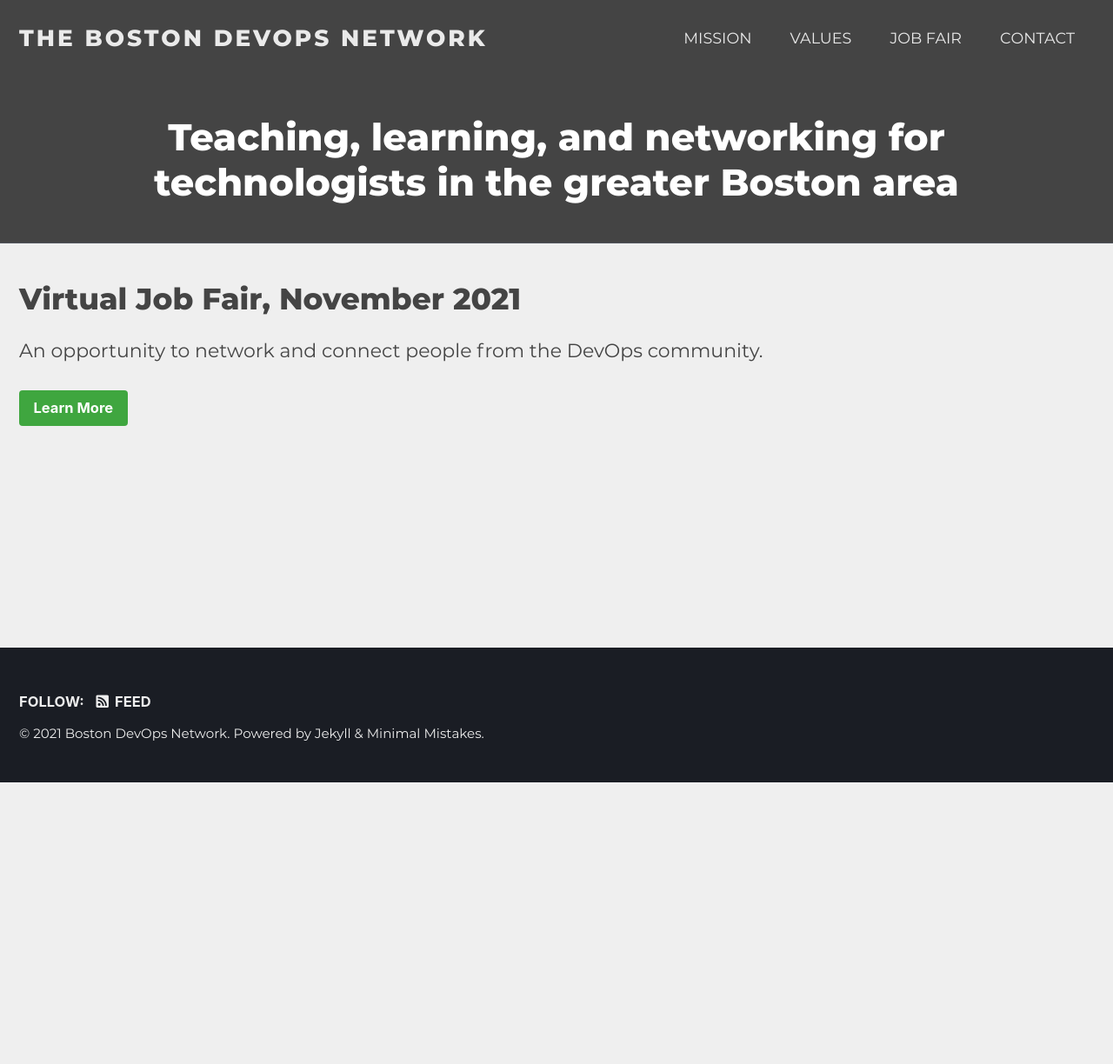
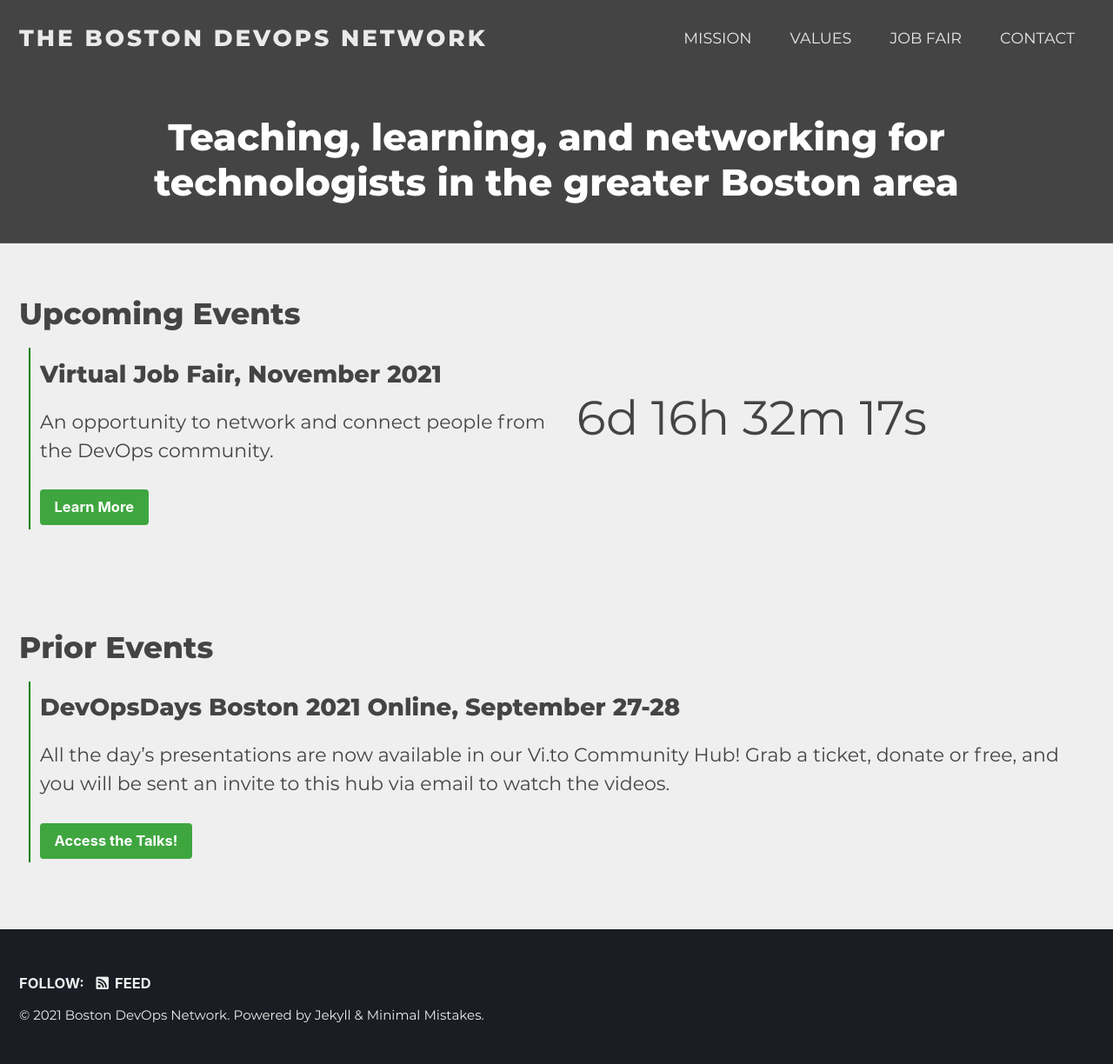
Before and after one commit to bostondevopsnetwork/bostondevopsnetwork.org, a Jekyll site: the page built from index.md, in a window 1280 px wide. Shown: the whole page at 87% size. Built offline with Jekyll 4.4.1, drawn with Linux system fonts in a browser that asks for light colours; cached includes are drawn as plain includes; before the commit the page ends 900 px from its top, so only the background shows below that.

Commit message:
Added DODB event to home page

```diff
--- a/_layouts/default.html
+++ b/_layouts/default.html
@@ -38,5 +38,29 @@
 
     {% include scripts.html %}
 
+    <script type="text/javascript">
+          $(function () {   //  <- jquery is not yet initialized
+            updateOffsiteLinksToOpenInBlank()
+
+            if(window.onloadqueue && window.onloadqueue != undefined && window.onloadqueue.length > 0) {
+              $.each(window.onloadqueue,function(i,v) { v() });
+            }
+          });
+          function updateOffsiteLinksToOpenInBlank() {
+            var host = document.location.hostname
+            var els = $("a:not(:target)").each(function(i,o) {
+              if(((o.href+"").trim().length > 0 && (o.href.indexOf('://'+host)<1 || $(o).attr('use-same-tab') == "false"))) {
+                if($(o).attr('is-external-link') != "true") {
+                  $(o).attr('is-external-link','true')
+                  $(o).attr('target','_blank')
+                  var span = $('<span class="external-link-icon"></span>')
+                  span.click(function() { $(o).click() })
+                  span.insertAfter(o)
+                }
+              }
+            });
+            //alert(els.length);
+          }
+        </script>
   </body>
 </html>
--- a/assets/css/main.scss
+++ b/assets/css/main.scss
@@ -6,6 +6,10 @@
 
 @import "minimal-mistakes/skins/{{ site.minimal_mistakes_skin | default: 'default' }}"; // skin
 @import "minimal-mistakes"; // main partials
+
+$textColor: #444;
+$highlightTextColor: #449;
+$linkHighlightColor: #77C;
 
 /* montserrat-regular - latin */
 @font-face {
@@ -39,19 +43,23 @@ html {
 }
 
 a {
-  color:#449;
+  color: $highlightTextColor;
 }
 a:hover {
-  color:#77C;
+  color: $linkHighlightColor;
+  text-decoration: none;
 }
 body, .page__title a {
-  color:#444;
+  color: $textColor;
 }
 
 body, .masthead__inner-wrap, .site-title,
   h1,h2,h3,h4,h5,h6,
   .page__footer-copyright {
   font-family: 'Montserrat', 'Helvetica Neue', Helvetica, Arial, serif;
+}
+h1,h2,h3,h4,h5,h6 {
+  margin-top:0.5em;
 }
 
 .masthead, #site-nav {
@@ -83,5 +91,40 @@ div.site-subtitle {
   font-size: 2em;
   margin: 1em auto;
   max-width: 80%;
+}
 
+.flexbox {
+  display: flex;
+  flex-wrap: wrap;
+  align-items: center;
+  justify-content: center;
 }
+
+.flexbox-button {
+  width: auto;
+  margin: 1em;
+  padding: 1em;
+  border: solid 2px $textColor;
+}
+a, .flexbox-button, .flexbox-button a {
+  color: $textColor;
+}
+
+.home-page-list-item {
+  margin-left:0.5em;
+  padding-left:0.5em;
+  margin-bottom:0.5em;
+  border-left:solid 2px green;
+}
+
+.home-page-list-item-partone {
+  min-width:300px;
+  flex:1;
+  align-self:flex-start;
+  margin-right:1em;
+}
+.home-page-list-item-parttwo {
+  min-width:400px;
+  flex:1;
+  align-self:center;
+}
--- /dev/null
+++ b/assets/js/countdown.js
@@ -0,0 +1,32 @@
+function createCountdown(datetime,docid) {
+  // Set the date we're counting down to
+  var countDownDate = new Date(datetime).getTime();
+
+  // Update the count down every 1 second
+  var x = setInterval(function() {
+
+    // Get today's date and time
+    var now = new Date().getTime();
+
+    // Find the distance between now and the count down date
+    var distance = countDownDate - now;
+
+    // Time calculations for days, hours, minutes and seconds
+    var days = Math.floor(distance / (1000 * 60 * 60 * 24));
+    var hours = Math.floor((distance % (1000 * 60 * 60 * 24)) / (1000 * 60 * 60));
+    var minutes = Math.floor((distance % (1000 * 60 * 60)) / (1000 * 60));
+    var seconds = Math.floor((distance % (1000 * 60)) / 1000);
+
+    var el = document.getElementById(docid)
+    // Output the result in an element with id="demo"
+    el.innerHTML = days + "d " + hours + "h "
+    + minutes + "m " + seconds + "s ";
+
+    // If the count down is over, write some text
+    if (distance < 0) {
+      clearInterval(x);
+      el.innerHTML = "FINISHED";
+    }
+  }, 1000);
+
+}
--- a/index.md
+++ b/index.md
@@ -5,7 +5,34 @@ superheadline: "Teaching, learning, and networking for technologists in the grea
 layout: home
 ---
 
-# Virtual Job Fair, November 2021
+# Upcoming Events
+
+<div class="home-page-list-item">
+<div class="flexbox">
+<div class="home-page-list-item-partone" markdown=1>
+## Virtual Job Fair, November 2021
 An opportunity to network and connect people from the DevOps community.
+</div>
+<div class="home-page-list-item-parttwo">
+<p id="job_fair_countdown" style="font-size:2.5em;margin-top:0px;margin-bottom:0px;"></p>
+<script src="/assets/js/countdown.js"></script>
+<script>createCountdown("Nov 4, 2021 10:00:00","job_fair_countdown");</script>
+</div>
+</div>
+<a href="/job-fair/" class="btn btn--success">Learn More</a>
+</div>
 
-<a href="/job-fair/" class="btn btn--success">Learn More</a>
+<br /><br />
+
+# Prior Events
+
+<div class="home-page-list-item">
+<div class="flexbox">
+<div class="home-page-list-item-partone" markdown=1>
+## DevOpsDays Boston 2021 Online, September 27-28
+All the day's presentations are now available in our Vi.to Community Hub!
+Grab a ticket, donate or free, and you will be sent an invite to this hub via email to watch the videos.
+</div>
+</div>
+<a href="https://ti.to/devopsdaysbos/2021" class="btn btn--success">Access the Talks!</a>
+</div>
```
